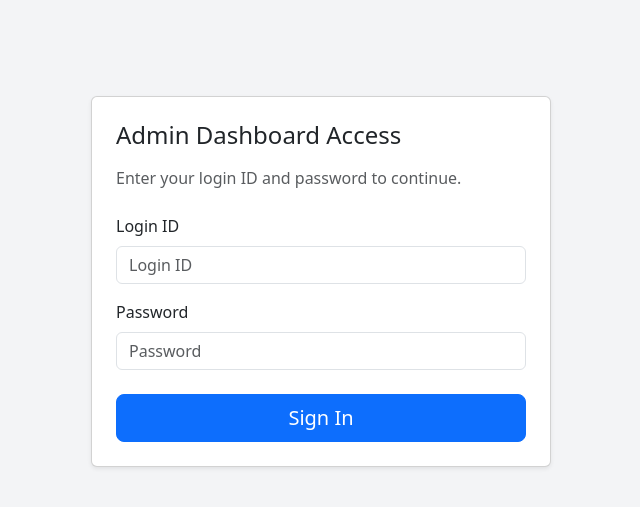
After one commit to tjbish/InsightersIncWorkflowAutomation, a Django app: page /admin-login/ in a window 1280 px wide. The commit adds this page. Shown: the top 507 px of the page, without its empty margins (319-959 px from the left). Run offline with Django 4.2, Linux system fonts and the light colour scheme; some libraries are stand-ins or nearby versions.

Commit message:
Made admin-intake.html, edited views.py, forms.py, and urls.py and required admin login over the admin dashboard

```diff
--- a/src/apps/core/forms.py
+++ b/src/apps/core/forms.py
@@ -281,3 +281,15 @@ class IntakeLoginForm(forms.Form):
         max_length=150,
         widget=forms.PasswordInput(attrs={'autocomplete': 'current-password'})
     )
+
+class AdminLoginForm(forms.Form):
+    login_id = forms.CharField(
+        label="Login ID",
+        max_length=150,
+        widget=forms.TextInput(attrs={'autocomplete': 'username'})
+    )
+    password = forms.CharField(
+        label="Password",
+        max_length=150,
+        widget=forms.PasswordInput(attrs={'autocomplete': 'current-password'})
+    )
--- a/src/apps/core/urls.py
+++ b/src/apps/core/urls.py
@@ -7,5 +7,6 @@ urlpatterns = [
     path("intake-login/", views.intake_login, name="intake_login"),
     path("business/", views.business_view, name="business_intake"),
     path("individual/", views.personal_view, name="individual_intake"),
-    path("dashboard/", views.admin_dashboard, name="admin_dashboard")
+    path("dashboard/", views.admin_dashboard, name="admin_dashboard"),
+    path("admin-login/", views.admin_login, name="admin_login")
 ]
--- a/src/apps/core/views.py
+++ b/src/apps/core/views.py
@@ -5,7 +5,7 @@ from django.shortcuts import render, redirect
 from django.http import HttpResponse
 from django.views.decorators.debug import sensitive_variables
 
-from .forms import BusinessIntakeForm, PersonalIntakeForm, IntakeLoginForm
+from .forms import BusinessIntakeForm, PersonalIntakeForm, IntakeLoginForm, AdminLoginForm
 from .models import BusinessIntakeSubmission, PersonalIntakeSubmission
 
 
@@ -27,10 +27,29 @@ def require_intake_login(view_func):
 
     return _wrapped
 
+def validate_admin_login(login_id: str, password: str) -> bool:
+    # TODO: Replace with DB lookup when credentials are stored.
+    return login_id == settings.ADMIN_LOGIN_ID and password == settings.ADMIN_LOGIN_PASSWORD
+
+def require_admin_login(view_func):
+    @wraps(view_func)
+    def _wrapped(request, *args, **kwargs):
+        allowed_path = request.session.get("admin_login_ok_for")
+        if allowed_path == request.path:
+            # One-time access after successful login to ensure login is required each visit.
+            request.session.pop("admin_login_ok_for", None)
+            return view_func(request, *args, **kwargs)
+
+        request.session["admin_login_next"] = request.path
+        return redirect("admin_login")
+
+    return _wrapped
+
 
 def home(request):
     return render(request, "home.html")
 
+@require_admin_login
 def admin_dashboard(request):
     return render(request, "admin.html")
 
@@ -203,3 +222,25 @@ def intake_login(request):
         form = IntakeLoginForm()
 
     return render(request, "intake_login.html", {"form": form})
+
+@sensitive_variables("login_id", "password")
+def admin_login(request):
+    if request.method == "POST":
+        form = AdminLoginForm(request.POST) # create class in form
+        if form.is_valid():
+            login_id = form.cleaned_data["login_id"]
+            password = form.cleaned_data["password"]
+
+            if validate_admin_login(login_id, password):
+                next_path = request.session.pop("admin_login_next", None)
+                if next_path:
+                    request.session["admin_login_ok_for"] = next_path
+                    return redirect(next_path)
+
+                return redirect("home")
+
+            form.add_error(None, "Invalid login ID or password.")
+    else:
+        form = AdminLoginForm()
+
+    return render(request, "admin_login.html", {"form": form})
--- a/src/templates/admin-login.html
+++ /dev/null
@@ -1 +0,0 @@
-<!--Placeholder to contain the admin login portal page-->
--- /dev/null
+++ b/src/templates/admin_login.html
@@ -0,0 +1,46 @@
+{% load django_bootstrap5 %}
+
+<!DOCTYPE html>
+<html lang="en">
+<head>
+    <meta charset="utf-8">
+    <meta name="viewport" content="width=device-width, initial-scale=1">
+    <title>Admin Login | Insighters Inc</title>
+    {% bootstrap_css %}
+    {% bootstrap_javascript %}
+    <style>
+        body {
+            background: #f3f4f6;
+        }
+        .login-card {
+            max-width: 460px;
+            margin: 12vh auto 0;
+        }
+    </style>
+</head>
+<body>
+    <div class="login-card card shadow-sm">
+        <div class="card-body p-4">
+            <h1 class="h4 mb-3">Admin Dashboard Access</h1>
+            <p class="text-muted mb-4">Enter your login ID and password to continue.</p>
+
+            <form method="post" novalidate>
+                {% csrf_token %}
+
+                {% if form.non_field_errors %}
+                    <div class="alert alert-danger" role="alert">
+                        {{ form.non_field_errors }}
+                    </div>
+                {% endif %}
+
+                {% bootstrap_field form.login_id %}
+                {% bootstrap_field form.password %}
+
+                <div class="d-grid mt-4">
+                    {% bootstrap_button "Sign In" button_type="submit" button_class="btn-primary btn-lg" %}
+                </div>
+            </form>
+        </div>
+    </div>
+</body>
+</html>
```
Also changed, not shown: src/templates/admin.html (+3 -29 lines), README.md, 1 other file.
